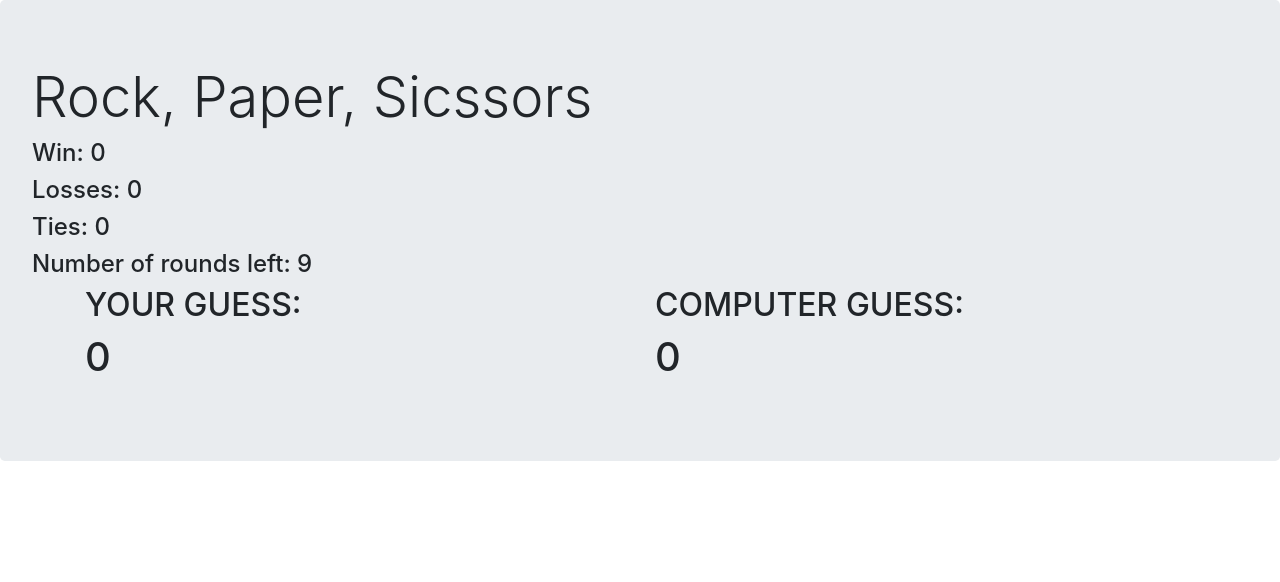
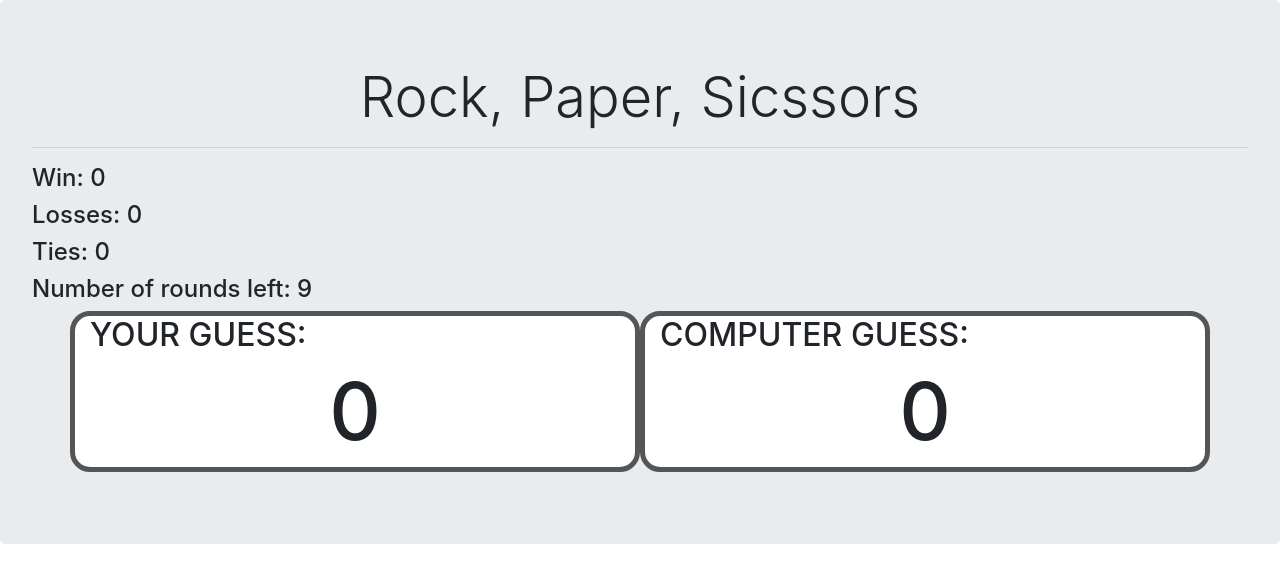
Before and after one commit to seeseexiong/rpsGame, a plain HTML site: page index.html in a window 1280 px wide. Drawn offline with nearby package versions, Linux system fonts and the light colour scheme.

Commit message:
adding css code

```diff
--- a/assets/css/style.css
+++ b/assets/css/style.css
@@ -1,3 +1,14 @@
-.container {
-    border: solid 5pfx black;
+.col {
+    border: solid 5px rgb(85, 85, 85);
+    border-radius: 20px;
+    background-color: white;
 }
+
+#yourGuess-text, #computerGuess-text{
+    text-align: center;
+    font-size: 80px;
+}
+
+.display-4 {
+    text-align: center;
+}
--- a/index.html
+++ b/index.html
@@ -12,13 +12,13 @@
 </head>
 <body>
     <div class="jumbotron">
-        <h1 class="display-4">Rock, Paper, Sicssors</h1>
+        <h1 class="display-4">Rock, Paper, Sicssors</h1><hr>
         <h4>Win: <span id="win-text">0</span></h4>
         <h4>Losses: <span id="losses-text">0</span></h4>
         <h4>Ties: <span id="tie-text">0</span></h4>
         <h4>Number of rounds left: <span id="roundLeft-text">9</span></h4>
 
-        <div class="container">
+        <div class="container" id="scoreBox">
             <div class="row">
                 <div class="col">
                     <h2>YOUR GUESS: <h1 id="yourGuess-text">0</h1></h2>
```
